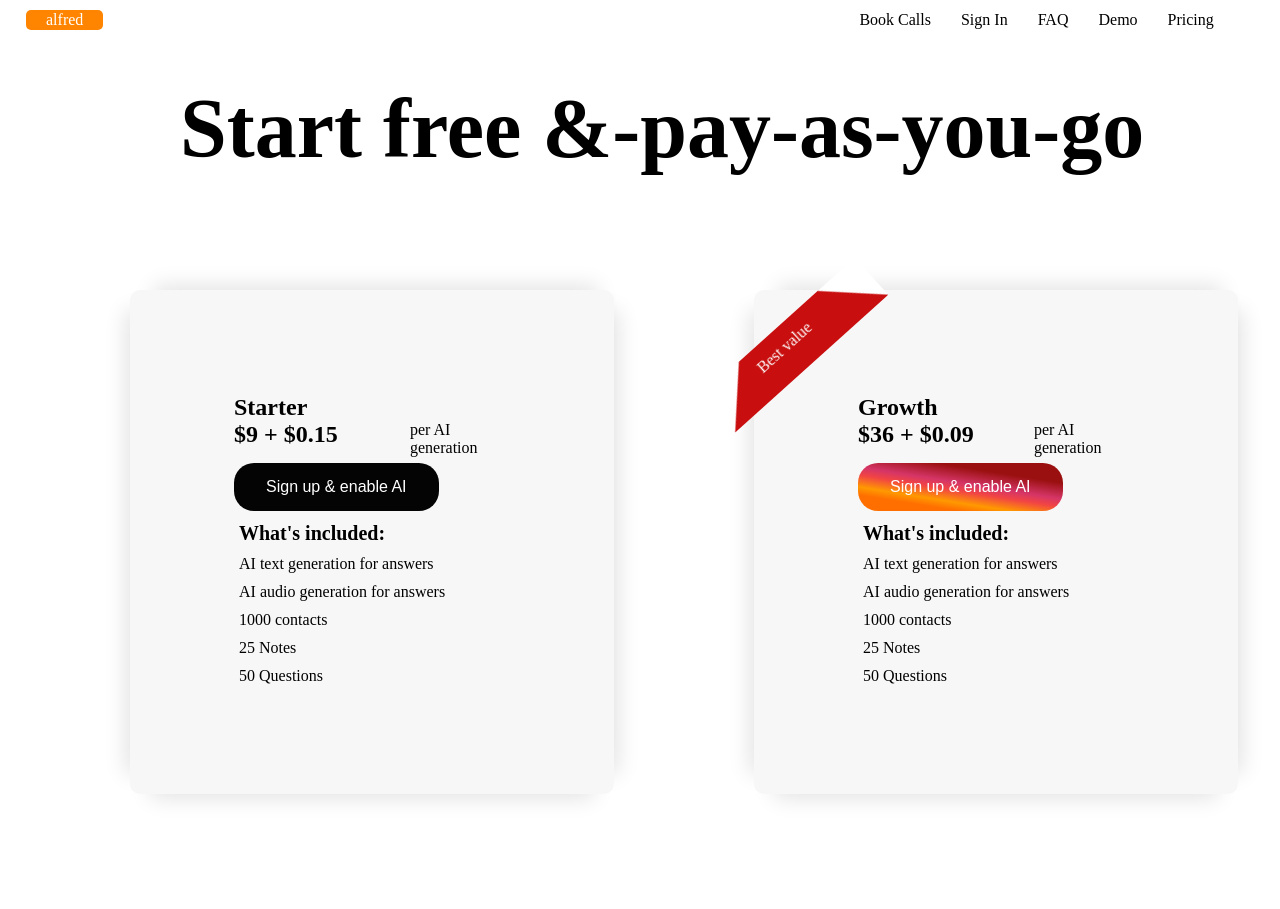
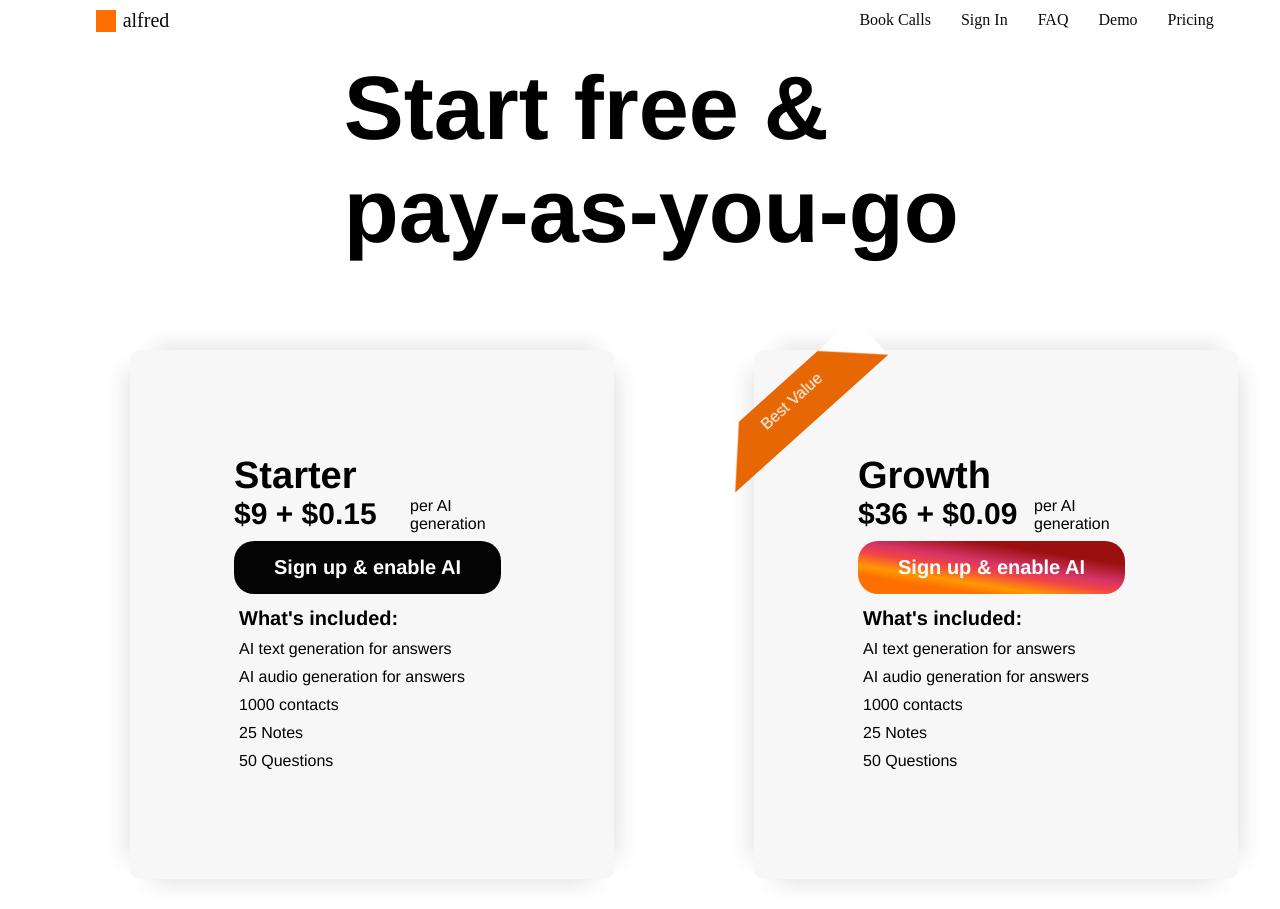
Before and after one commit to Jegedeglory/alfred, a React (Create React App) app: page / in a window 1280 px wide. Before the commit the page ends 824 px from the top, so only its background shows below. Built offline with nearby package versions, Linux system fonts and the light colour scheme.

Commit message:
New changes

```diff
--- a/src/App.css
+++ b/src/App.css
@@ -2,17 +2,9 @@
   max-width: 1177px;
   margin: 0 auto;
   padding: 0 2rem;
+  font-family: Helvetica, sans-serif;
 }
 
-.section__padding {
-  padding: 10rem;
-}
-
-.flex__center {
-  display: flex;
-  align-items: center;
-  justify-content: center;
-}
 
 .flex{
   display: flex;
@@ -20,51 +12,6 @@
 
 .grid {
   display: grid;
-}
-
-.section__title {
-  margin-bottom: 4rem;
-  color: var(--black-color);
-  font-weight: 600;
-  letter-spacing: 1px;
-  font-size: 4rem;
-}
-
-.section__padding {
-  padding: 10rem 0;
-}
-
-
-.para__text {
-  line-height: 1.7;
-  font-weight: 300;
-  opacity: 0.95;
-  letter-spacing: 1px;
-}
-
-.text__center {
-  text-align: center;
-}
-
-
-.text__cap {
-  text-transform: capitalize;
-}
-
-.text__orange {
-  color: var(--robin-orange-color);
-}
-
-.text__dark {
-  color: var(--black-color);
-}
-
-.text__light {
-  color: var(--white-color);
-}
-
-.text__grey {
-  color: var(--grey-color);
 }
 
 
@@ -77,25 +24,6 @@
 .fw__8 {font-weight: 800;}
 
 
-.bg__orange  {
-  background-color: var(--robin-orange-color);
-}
-
-.bg__dark {
-  background-color: var(--black-color);
-}
-
-.bg__light {
-  background-color: var(--white-color);
-}
-
-.bg__whitesmoke {
-  background-color: var(--whitesmoke-color);
-}
-
-.bg__grey {
-  background-color: var(--grey-color);
-}
 
 .btn {
   display: inline-block;
@@ -109,16 +37,3 @@
   font-weight: 500;
   transition: var(--transition);
 }
-
-.btn__orange {
-  background-color: var(--robin-orange-color);
-}
-
-
-ls__1 {
-  letter-spacing: 1px;
-}
-
-ls__2 {
-  letter-spacing: 2px;
-}
--- a/src/components/Header/Header.css
+++ b/src/components/Header/Header.css
@@ -1,4 +1,5 @@
 *{
+    font-family: var(--font-base);
     padding: 0;
     margin: 0;
     text-decoration: none;
@@ -15,13 +16,15 @@
 }
 
 .header-title {
-    height: 100px;
+    height: 200px;
     position: relative;
     align-items: center;
-    margin: 80px;
-    font-size: 84px;
+    justify-content: center;
+    margin: 60px;
+    font-size: 90px;
     float:inline-end;
-    display: inline;
+    display: flex;
+    left: 16%;
 }
 
 .grid-divider {
@@ -53,11 +56,13 @@
 }
 
 .main-phrase {
+    font-size: 38px;
     display: inline-block;
     display: grid;
 }
 
 .money-phrase {
+    font-size: 30px;
     width: 75%;
     display: inline;
 }
@@ -67,13 +72,15 @@
     background-color: #040404;
     color: #fff;
     border: none;
-    padding: 15px 32px;
+    padding: 15px 40px;
     text-align: center;
     text-decoration: none;
-    display: inline-block;
-    font-size: 16px;
+    /* display: inline-block; */
+    font-size: 20px;
+    font-weight: 600;
     border-radius: 20px;
-    margin: 6px auto;
+    margin: 8px auto;
+    cursor: pointer;
 }
 
 .second-btn {
@@ -94,6 +101,12 @@ p {
     grid-template-columns: repeat(3, 1fr);
 }
 
+.best {
+    text-align: center;
+    justify-content: center;
+    margin: 5px;
+}
+
 .included {
     font-weight: 800;
     font-size: 20px;
@@ -101,7 +114,7 @@ p {
 
 .trapezoid {
     color: #fff;
-    background: #c80e0e;
+    background: #e76705;
     border-bottom: 50px solid transparent;
     border-left: 50px solid;
     border-right: 50px solid;
@@ -116,6 +129,7 @@ p {
     position: absolute;
     top: 60px;
     right: 370px;
+
 }
 
 .trapezoid__content {
--- a/src/components/Header/Header.jsx
+++ b/src/components/Header/Header.jsx
@@ -9,7 +9,7 @@ const Header = () => (
       <Navbar />
       { <div className='container'>
         <div className='header-content text-center flex flex-column'>
-          <h1 className='text-uppercase header-title'>Start free &-pay-as-you-go</h1>
+         <h1 className='text-uppercase header-title'>Start free & <br />pay-as-you-go</h1>
         </div>
         <div className='grid-divider'>
         <div className='divider'>
@@ -27,7 +27,7 @@ const Header = () => (
           </div>
         </div>
         <div className='divider'>
-          <div className='trapezoid'><div className='trapezoid__content'>Best value</div></div>
+          <div className='trapezoid'><p className='best'>Best Value</p></div>
         <h2 className='main-phrase'>Growth</h2>
           <h2 className='money-phrase'>$36 + $0.09</h2>
           <p className='AI-phrase'>per AI generation</p>
--- a/src/components/Navbar/Navbar.css
+++ b/src/components/Navbar/Navbar.css
@@ -1,4 +1,5 @@
 * {
+    font-family: var(--font-base);
     padding: 0;
     margin: 0;
     text-decoration: none;
@@ -21,13 +22,26 @@
 .logo {
     margin: 10px;
     top: 0;
+    font-size: 20px;
     cursor: pointer;
     position:absolute;
     line-height: 20px;
-    color: #fff;
-    background-color: rgb(255, 132, 0);
+    color: #0c0a0a;
+    /* background-color: rgb(255, 132, 0); */
     padding: 0 20px;
     border-radius: 5px;
+    z-index: 1;
+    height: 80px;
+    width: 200px;
+}
+
+.Arrow-logo {
+    z-index: -1;
+    background-color: #ff6f00;
+    padding: 2px 10px 20px 10px;
+    position: absolute;
+    right: 150px;
+
 }
 
 a {
@@ -35,6 +49,7 @@ a {
     display: block;
     font-size: 16px;
     margin-right: 20px;
+    color: #0c0a0a;
 }
 
 
--- a/src/components/Navbar/Navbar.jsx
+++ b/src/components/Navbar/Navbar.jsx
@@ -1,6 +1,7 @@
 import React, {useState} from 'react'
 import "./Navbar.css";
 import { FaBars, FaTimes } from 'react-icons/fa';
+
 
 const Navbar = () => {
   const {toggleMenu, setToggleMenu} = useState(false);
@@ -8,7 +9,7 @@ const Navbar = () => {
     <nav className='navbar'>
         <div className='brand__and__toggler flex'>
           <a href = "index.html" alt = "" className='navbar__brand'>
-            <div className='logo'>alfred</div>
+            <div className='logo'><div className='Arrow-logo'></div>alfred</div>
           </a>
         </div>
         <div className='navbar__align'>
--- a/src/index.css
+++ b/src/index.css
@@ -1,7 +1,8 @@
-@import url('http://fonts.googleapis.com/css2?family=Poppins:wght@100;200;300;400;500;600;700;800;900&display=swap');
-
+@import url('https://fonts.googleapis.com/css2?family=Kumbh+Sans:wght@400;700&family=Rowdies:wght@300;400;700&display=swap');
+/* font-family: 'Kumbh Sans', sans-serif; */
+/* font-family: 'Rowdies', sans-serif; */
 :root{
-  --font-base:'Poppins', sans-serif;
+  --font-base: 'Kumbh', sans-serif;
   --robin-orange-color: rgb(255, 132, 0);;
   --black-color: #141414;
   --grey-color: #8e8e8e;
```
Also changed, not shown: src/assets/alfred_logo.PNG (added).
